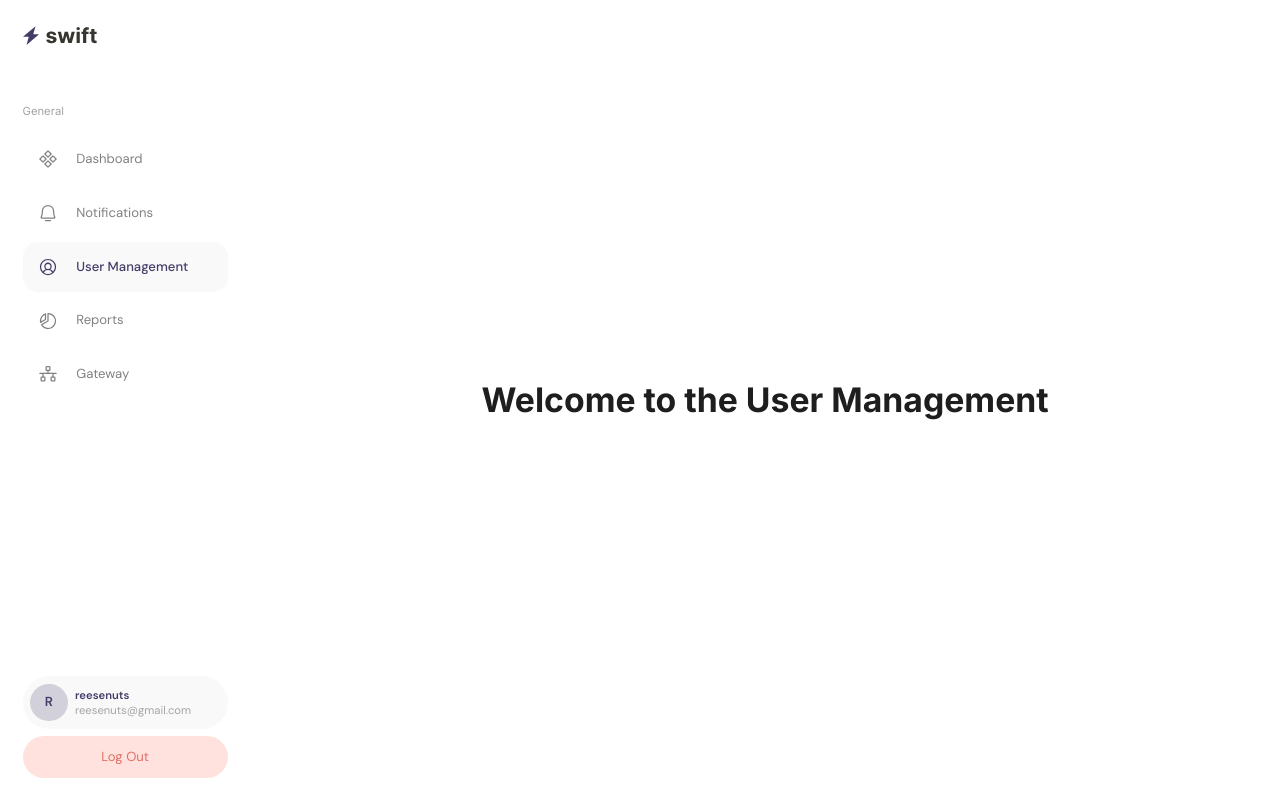
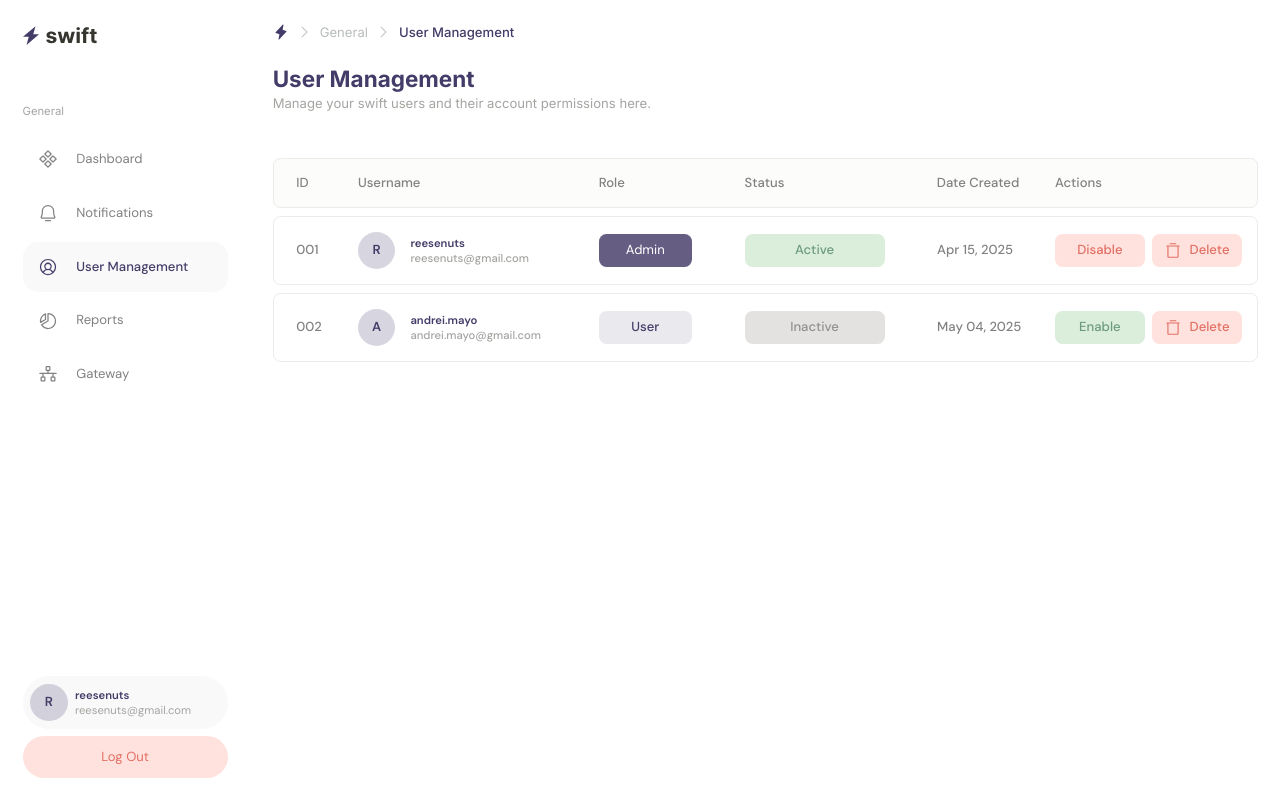
Before and after one commit to reesenuts/swift, a SvelteKit app: page /admin/user-management in a window 1280 px wide. Built offline with nearby package versions, Linux system fonts and the light colour scheme.

Commit message:
user-management (frontend)

```diff
--- /dev/null
+++ b/src/lib/admin/users-item.svelte
@@ -0,0 +1,79 @@
+<!-- table head -->
+<div class="w-full flex justify-between items-center p-4 rounded-lg gap-4 border-1 border-[#EBEBE8] mb-2">
+    <p class="text-sm text-[#818181] font-medium pl-2 w-[5%]">001</p>
+    <!-- username -->
+    <div  class="text-sm text-[#818181] font-medium pl-2 w-[25%] flex items-center gap-4">
+        <!-- avatar -->
+        <div class="h-10 w-10 rounded-full text-sm flex items-center justify-center font-semibold text-[#443C68] bg-[#443c6836]">
+            R
+        </div>
+        <!-- username and email -->
+        <div class="text-xs">
+        <p class="text-[#443C68] font-semibold">reesenuts</p>
+        <p class="text-[#A5A4A1]">reesenuts@gmail.com</p>
+        </div>
+    </div>
+    <!-- role -->
+    <div class="text-sm text-[#FFFFFF] w-[10%] p-2 rounded-lg bg-[#443c68d2] text-center">
+        Admin
+    </div>
+    <!-- status -->
+    <div class="text-sm text-[#6C9B7D] font-medium w-[15%] bg-[#DBEDDB] p-2 text-center rounded-lg ml-10">
+        Active
+    </div>
+    <!-- date created -->
+    <p class="text-sm text-[#818181] font-medium w-[15%] pl-10">
+        Apr 15, 2025
+    </p>
+    <!-- actions -->
+    <div class="flex gap-2 w-[20%]">
+        <button class="text-sm text-[#E16F64] p-2 rounded-lg font-medium bg-[#FFE2DD] cursor-pointer hover:bg-[#e16e643f] transition duration-200 ease-in-out w-full">Disable</button>
+        <button class="text-sm text-[#818181] font-medium w-full p-2 rounded-lg flex items-center gap-2 justify-center bg-[#FFE2DD] cursor-pointer hover:bg-[#e16e643f] transition duration-200 ease-in-out">
+            <svg xmlns="http://www.w3.org/2000/svg" width="18" height="18" fill="#E16F64" viewBox="0 0 256 256">
+                <path d="M216,48H40a8,8,0,0,0,0,16h8V208a16,16,0,0,0,16,16H192a16,16,0,0,0,16-16V64h8a8,8,0,0,0,0-16ZM192,208H64V64H192ZM80,24a8,8,0,0,1,8-8h80a8,8,0,0,1,0,16H88A8,8,0,0,1,80,24Z"></path>
+            </svg>
+            <p class="text-[#E16F64]">Delete</p>
+        </button>
+    </div>
+</div>
+
+<!-- table head -->
+<div class="w-full flex justify-between items-center p-4 rounded-lg gap-4 border-1 border-[#EBEBE8] mb-2">
+    <p class="text-sm text-[#818181] font-medium pl-2 w-[5%]">002</p>
+    <!-- username -->
+    <div  class="text-sm text-[#818181] font-medium pl-2 w-[25%] flex items-center gap-4">
+        <!-- avatar -->
+        <div class="h-10 w-10 rounded-full text-sm flex items-center justify-center font-semibold text-[#443C68] bg-[#443c6836]">
+            A
+        </div>
+        <!-- username and email -->
+        <div class="text-xs">
+        <p class="text-[#443C68] font-semibold">andrei.mayo</p>
+        <p class="text-[#A5A4A1]">andrei.mayo@gmail.com</p>
+        </div>
+    </div>
+    <!-- role -->
+    <div class="text-sm text-[#443C68] w-[10%] font-medium p-2 rounded-lg bg-[#443c681c] text-center">
+        User
+    </div>
+    <!-- status -->
+    <div class="text-sm text-[#91918E] font-medium w-[15%] bg-[#E3E2E0] p-2 text-center rounded-lg ml-10">
+        Inactive
+    </div>
+    <!-- date created -->
+    <p class="text-sm text-[#818181] font-medium w-[15%] pl-10">
+        May 04, 2025
+    </p>
+    <!-- actions -->
+    <div class="flex gap-2 w-[20%]">
+        <button class="text-sm text-[#6C9B7D] p-2 rounded-lg font-medium bg-[#DBEDDB] cursor-pointer hover:bg-[#6c9b7d53] transition duration-200 ease-in-out w-full">
+            Enable
+        </button>
+        <button class="text-sm text-[#818181] font-medium w-full p-2 rounded-lg flex items-center gap-2 justify-center bg-[#FFE2DD] cursor-pointer hover:bg-[#e16e643f] transition duration-200 ease-in-out">
+            <svg xmlns="http://www.w3.org/2000/svg" width="18" height="18" fill="#E16F64" viewBox="0 0 256 256">
+                <path d="M216,48H40a8,8,0,0,0,0,16h8V208a16,16,0,0,0,16,16H192a16,16,0,0,0,16-16V64h8a8,8,0,0,0,0-16ZM192,208H64V64H192ZM80,24a8,8,0,0,1,8-8h80a8,8,0,0,1,0,16H88A8,8,0,0,1,80,24Z"></path>
+            </svg>
+            <p class="text-[#E16F64]">Delete</p>
+        </button>
+    </div>
+</div>
--- a/src/routes/admin/user-management/+page.svelte
+++ b/src/routes/admin/user-management/+page.svelte
@@ -1,7 +1,45 @@
-<div class="flex flex-row w-full">
-    <div class="w-full h-screen flex flex-col items-center justify-center">
-        <div class="flex flex-col items-center justify-center h-screen">
-            <h1 class="text-4xl font-bold text-[#1e1e1e]">Welcome to the User Management</h1>
+<script lang="ts">
+  import UsersItem from "$lib/admin/users-item.svelte";
+</script>
+
+<div class="w-full">
+      <div class="p-6 flex flex-col justify-between gap-6">
+        <!-- path -->
+        <div class="flex items-center gap-2">
+          <svg xmlns="http://www.w3.org/2000/svg" width="16" height="16" fill="#443C68" viewBox="0 0 256 256">
+            <path d="M213.85,125.46l-112,120a8,8,0,0,1-13.69-7l14.66-73.33L45.19,143.49a8,8,0,0,1-3-13l112-120a8,8,0,0,1,13.69,7L153.18,90.9l57.63,21.61a8,8,0,0,1,3,12.95Z"></path>
+          </svg>
+          <svg xmlns="http://www.w3.org/2000/svg" width="16" height="16" fill="#B8BCBC" viewBox="0 0 256 256">
+            <path d="M181.66,133.66l-80,80a8,8,0,0,1-11.32-11.32L164.69,128,90.34,53.66a8,8,0,0,1,11.32-11.32l80,80A8,8,0,0,1,181.66,133.66Z"></path>
+          </svg>
+          <h1 class="text-sm text-[#B8BCBC]">General</h1>
+          <svg xmlns="http://www.w3.org/2000/svg" width="16" height="16" fill="#B8BCBC" viewBox="0 0 256 256">
+            <path d="M181.66,133.66l-80,80a8,8,0,0,1-11.32-11.32L164.69,128,90.34,53.66a8,8,0,0,1,11.32-11.32l80,80A8,8,0,0,1,181.66,133.66Z"></path>
+          </svg>
+          <h1 class="text-sm text-[#443C68] font-medium">User Management</h1>
         </div>
+
+        <!-- headline -->
+        <div>
+          <h1 class="text-2xl font-bold text-[#443C68]">User Management</h1>
+          <h1 class="text-sm text-[#A5A4A1]">
+            Manage your swift users and their account permissions here.
+          </h1>
+        </div>
+      </div>
+
+      <!-- notifications -->
+      <div class="p-6 w-full">
+      <!-- table head -->
+      <div class="w-full flex justify-between items-center bg-[#FCFCFA] p-4 rounded-lg gap-4 border-1 border-[#EBEBE8] mb-2">
+        <p class="text-sm text-[#818181] font-medium pl-2 w-[5%]">ID</p>
+        <p class="text-sm text-[#818181] font-medium pl-2 w-[25%]">Username</p>
+        <p class="text-sm text-[#818181] font-medium w-[10%]">Role</p>
+        <p class="text-sm text-[#818181] font-medium w-[15%] ml-10">Status</p>
+        <p class="text-sm text-[#818181] font-medium w-[15%] pl-10">Date Created</p>
+        <p class="text-sm text-[#818181] font-medium w-[20%]">Actions</p>
+      </div>
+      <!-- users items -->
+      <UsersItem />
     </div>
-</div>
+  </div>
```
